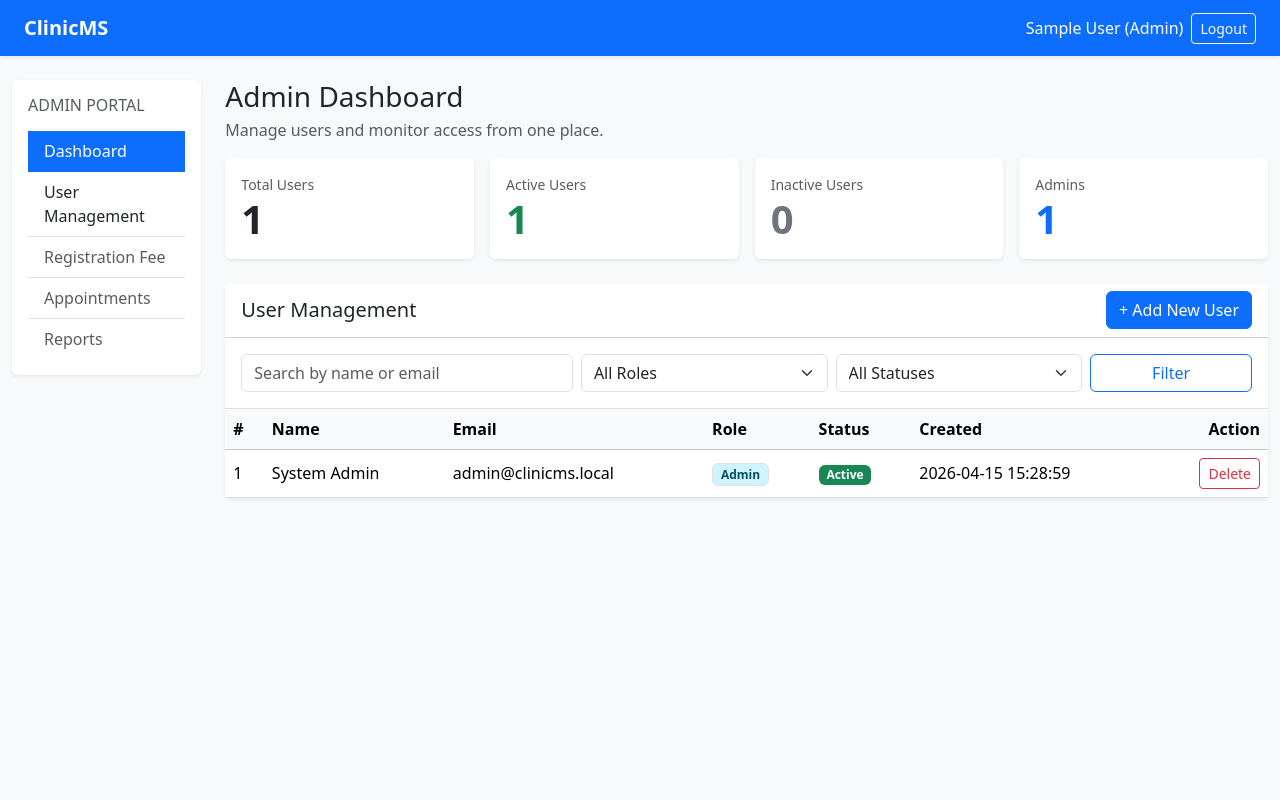
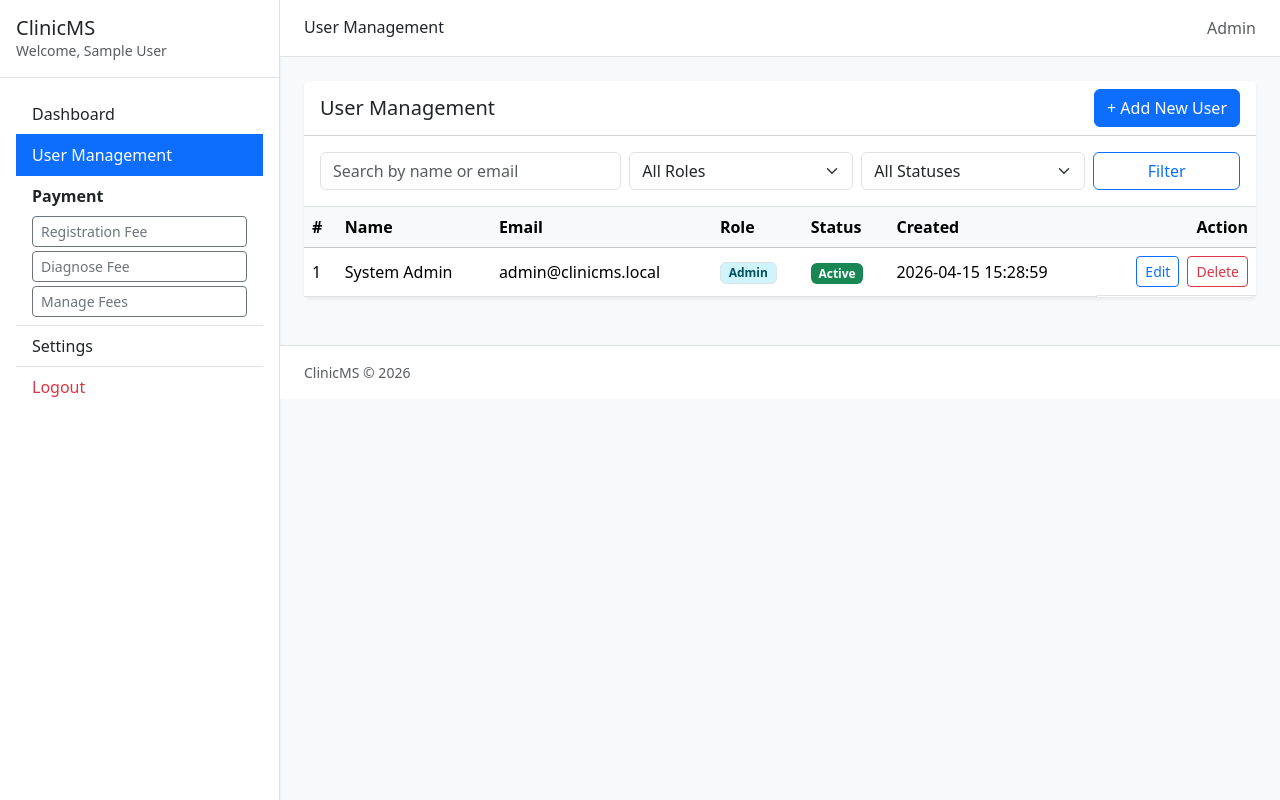
Before and after one commit to Samsonhirpa/ClinicMS, a CodeIgniter app: page /clinicms/index.php/users in a window 1280 px wide. Run offline with CodeIgniter, Linux system fonts and the light colour scheme; the visitor is signed in with stand-in values (Sample User, id 1); data comes from the database, SQL or seed files in the repository.

Commit message:
Restructure layout and add dashboard/users/payments modules

```diff
--- a/application/config/routes.php
+++ b/application/config/routes.php
@@ -1,61 +1,22 @@
 <?php
 defined('BASEPATH') OR exit('No direct script access allowed');
 
-/*
-| -------------------------------------------------------------------------
-| URI ROUTING
-| -------------------------------------------------------------------------
-| This file lets you re-map URI requests to specific controller functions.
-|
-| Typically there is a one-to-one relationship between a URL string
-| and its corresponding controller class/method. The segments in a
-| URL normally follow this pattern:
-|
-|	example.com/class/method/id/
-|
-| In some instances, however, you may want to remap this relationship
-| so that a different class/function is called than the one
-| corresponding to the URL.
-|
-| Please see the user guide for complete details:
-|
-|	https://codeigniter.com/userguide3/general/routing.html
-|
-| -------------------------------------------------------------------------
-| RESERVED ROUTES
-| -------------------------------------------------------------------------
-|
-| There are three reserved routes:
-|
-|	$route['default_controller'] = 'auth/login';
-|
-| This route indicates which controller class should be loaded if the
-| URI contains no data. In the above example, the "welcome" class
-| would be loaded.
-|
-|	$route['404_override'] = 'errors/page_missing';
-|
-| This route will tell the Router which controller/method to use if those
-| provided in the URL cannot be matched to a valid route.
-|
-|	$route['translate_uri_dashes'] = FALSE;
-|
-| This is not exactly a route, but allows you to automatically route
-| controller and method names that contain dashes. '-' isn't a valid
-| class or method name character, so it requires translation.
-| When you set this option to TRUE, it will replace ALL dashes in the
-| controller and method URI segments.
-|
-| Examples:	my-controller/index	-> my_controller/index
-|		my-controller/my-method	-> my_controller/my_method
-*/
 $route['default_controller'] = 'auth/login';
 $route['404_override'] = '';
 $route['translate_uri_dashes'] = FALSE;
 
 $route['login'] = 'auth/login';
 $route['logout'] = 'auth/logout';
+
+$route['dashboard'] = 'dashboard/index';
+
 $route['users'] = 'users/index';
 $route['users/create'] = 'users/create';
 $route['users/update/(:num)'] = 'users/update/$1';
 $route['users/delete/(:num)'] = 'users/delete/$1';
+
+$route['payments'] = 'payments/index';
+$route['payments/create'] = 'payments/create';
+$route['payments/update/(:num)'] = 'payments/update/$1';
+$route['payments/delete/(:num)'] = 'payments/delete/$1';
+$route['payments/settings'] = 'payments/settings';
--- a/application/controllers/Auth.php
+++ b/application/controllers/Auth.php
@@ -14,7 +14,7 @@ class Auth extends MY_Controller
     public function login()
     {
         if ($this->session->userdata('user_id')) {
-            redirect('users');
+            redirect('dashboard');
         }
 
         if ($this->input->method() === 'post') {
@@ -34,7 +34,7 @@ class Auth extends MY_Controller
                         'role' => $user->role,
                     ]);
 
-                    redirect('users');
+                    redirect('dashboard');
                 }
 
                 $this->session->set_flashdata('error', 'Invalid credentials or inactive account.');
--- a/application/controllers/Users.php
+++ b/application/controllers/Users.php
@@ -27,9 +27,10 @@ class Users extends MY_Controller
         $data['roles'] = $this->roles;
         $data['statuses'] = $this->statuses;
         $data['filters'] = $filters;
-        $data['counts'] = $this->User_model->getCounts();
-
-        $this->load->view('users/index', $data);
+        $this->render('users/index', $data, [
+            'title' => 'User Management',
+            'activeMenu' => 'users',
+        ]);
     }
 
     public function create()
--- a/application/core/MY_Controller.php
+++ b/application/core/MY_Controller.php
@@ -27,4 +27,22 @@ class MY_Controller extends CI_Controller
             show_error('Access denied.', 403);
         }
     }
+
+    protected function render($view, array $data = [], array $layoutData = [])
+    {
+        $layoutData = array_merge([
+            'title' => 'ClinicMS',
+            'activeMenu' => '',
+            'showSidebar' => true,
+            'containerClass' => 'app-content p-4',
+        ], $layoutData);
+
+        $this->load->view('layouts/header', $layoutData);
+        if (!empty($layoutData['showSidebar'])) {
+            $this->load->view('layouts/sidemenu', $layoutData);
+        }
+
+        $this->load->view($view, $data);
+        $this->load->view('layouts/footer');
+    }
 }
--- a/application/views/auth/login.php
+++ b/application/views/auth/login.php
@@ -1,9 +1,9 @@
 <?php
 $title = 'Login';
-$hideNavbar = true;
 $bodyClass = 'bg-primary bg-gradient min-vh-100 d-flex align-items-center';
 $containerClass = 'container';
-$this->load->view('layouts/header', compact('title', 'hideNavbar', 'bodyClass', 'containerClass'));
+$showSidebar = false;
+$this->load->view('layouts/header', compact('title', 'bodyClass', 'containerClass', 'showSidebar'));
 ?>
 <div class="row justify-content-center">
     <div class="col-lg-9 col-xl-8">
--- a/application/views/layouts/footer.php
+++ b/application/views/layouts/footer.php
@@ -1,4 +1,11 @@
+<?php if (isset($showSidebar) && $showSidebar === false): ?>
+    </div>
+<?php else: ?>
+    </section>
+    <footer class="bg-white border-top px-4 py-3 text-muted small">ClinicMS &copy; <?= date('Y'); ?></footer>
+</main>
 </div>
+<?php endif; ?>
 <script src="https://cdn.jsdelivr.net/npm/bootstrap@5.3.3/dist/js/bootstrap.bundle.min.js"></script>
 </body>
 </html>
--- a/application/views/layouts/header.php
+++ b/application/views/layouts/header.php
@@ -5,25 +5,24 @@
     <meta name="viewport" content="width=device-width, initial-scale=1">
     <title><?= isset($title) ? html_escape($title) : 'ClinicMS'; ?></title>
     <link href="https://cdn.jsdelivr.net/npm/bootstrap@5.3.3/dist/css/bootstrap.min.css" rel="stylesheet">
+    <style>
+        body { min-height: 100vh; background: #f8f9fa; }
+        .app-shell { min-height: 100vh; }
+        .app-sidebar { width: 280px; min-height: 100vh; max-height: 100vh; overflow-y: auto; }
+        .app-main { min-width: 0; flex: 1; max-height: 100vh; overflow-y: auto; }
+        .mini-chart-bar { height: 10px; border-radius: 999px; background: #e9ecef; overflow: hidden; }
+        .mini-chart-bar span { display: block; height: 100%; background: #0d6efd; }
+    </style>
 </head>
-<body class="<?= isset($bodyClass) ? html_escape($bodyClass) : 'bg-light'; ?>">
-<?php if (!isset($hideNavbar) || !$hideNavbar): ?>
-<nav class="navbar navbar-expand-lg navbar-dark bg-primary shadow-sm">
-    <div class="container-fluid px-4">
-        <a class="navbar-brand fw-semibold" href="<?= site_url('users'); ?>">ClinicMS</a>
-        <?php if ($this->session->userdata('user_id')): ?>
-            <div class="ms-auto text-white d-flex align-items-center gap-2">
-                <span><?= html_escape($this->session->userdata('name')); ?> (<?= ucfirst(html_escape($this->session->userdata('role'))); ?>)</span>
-                <a class="btn btn-sm btn-outline-light" href="<?= site_url('logout'); ?>">Logout</a>
-            </div>
+<body class="<?= isset($bodyClass) ? html_escape($bodyClass) : ''; ?>">
+<?php if (isset($showSidebar) && $showSidebar === false): ?>
+    <div class="<?= isset($containerClass) ? html_escape($containerClass) : 'container py-4'; ?>">
+        <?php if ($this->session->flashdata('success')): ?>
+            <div class="alert alert-success"><?= $this->session->flashdata('success'); ?></div>
         <?php endif; ?>
-    </div>
-</nav>
+        <?php if ($this->session->flashdata('error')): ?>
+            <div class="alert alert-danger"><?= $this->session->flashdata('error'); ?></div>
+        <?php endif; ?>
+<?php else: ?>
+<div class="d-flex app-shell">
 <?php endif; ?>
-<div class="<?= isset($containerClass) ? html_escape($containerClass) : 'container py-4'; ?>">
-    <?php if ($this->session->flashdata('success')): ?>
-        <div class="alert alert-success"><?= $this->session->flashdata('success'); ?></div>
-    <?php endif; ?>
-    <?php if ($this->session->flashdata('error')): ?>
-        <div class="alert alert-danger"><?= $this->session->flashdata('error'); ?></div>
-    <?php endif; ?>
--- /dev/null
+++ b/application/views/layouts/sidemenu.php
@@ -0,0 +1,38 @@
+<aside class="app-sidebar bg-white border-end shadow-sm">
+    <div class="p-3 border-bottom position-sticky top-0 bg-white" style="z-index: 2;">
+        <h5 class="mb-0">ClinicMS</h5>
+        <small class="text-muted d-block">Welcome, <?= html_escape($this->session->userdata('name')); ?></small>
+    </div>
+
+    <nav class="p-3">
+        <div class="list-group list-group-flush">
+            <a href="<?= site_url('dashboard'); ?>" class="list-group-item list-group-item-action <?= $activeMenu === 'dashboard' ? 'active' : ''; ?>">Dashboard</a>
+            <a href="<?= site_url('users'); ?>" class="list-group-item list-group-item-action <?= $activeMenu === 'users' ? 'active' : ''; ?>">User Management</a>
+
+            <div class="list-group-item">
+                <div class="fw-semibold mb-2">Payment</div>
+                <div class="d-grid gap-1">
+                    <a href="<?= site_url('payments?type=registration'); ?>" class="btn btn-sm btn-outline-secondary text-start">Registration Fee</a>
+                    <a href="<?= site_url('payments?type=diagnose'); ?>" class="btn btn-sm btn-outline-secondary text-start">Diagnose Fee</a>
+                    <a href="<?= site_url('payments'); ?>" class="btn btn-sm btn-outline-secondary text-start <?= $activeMenu === 'payments' ? 'active' : ''; ?>">Manage Fees</a>
+                </div>
+            </div>
+
+            <a href="<?= site_url('payments/settings'); ?>" class="list-group-item list-group-item-action <?= $activeMenu === 'settings' ? 'active' : ''; ?>">Settings</a>
+            <a href="<?= site_url('logout'); ?>" class="list-group-item list-group-item-action text-danger">Logout</a>
+        </div>
+    </nav>
+</aside>
+
+<main class="app-main d-flex flex-column">
+    <header class="bg-white border-bottom px-4 py-3 d-flex justify-content-between align-items-center">
+        <h6 class="mb-0"><?= isset($title) ? html_escape($title) : 'ClinicMS'; ?></h6>
+        <span class="text-muted"><?= ucfirst(html_escape($this->session->userdata('role'))); ?></span>
+    </header>
+    <section class="<?= isset($containerClass) ? html_escape($containerClass) : 'app-content p-4'; ?>">
+        <?php if ($this->session->flashdata('success')): ?>
+            <div class="alert alert-success"><?= $this->session->flashdata('success'); ?></div>
+        <?php endif; ?>
+        <?php if ($this->session->flashdata('error')): ?>
+            <div class="alert alert-danger"><?= $this->session->flashdata('error'); ?></div>
+        <?php endif; ?>
--- a/application/views/users/index.php
+++ b/application/views/users/index.php
@@ -1,66 +1,4 @@
-<?php
-$title = 'Admin Dashboard';
-$bodyClass = 'bg-light';
-$containerClass = 'container-fluid py-4';
-$this->load->view('layouts/header', compact('title', 'bodyClass', 'containerClass'));
-?>
-<div class="row g-4">
-    <aside class="col-lg-3 col-xl-2">
-        <div class="card border-0 shadow-sm sticky-top" style="top: 1rem;">
-            <div class="card-body p-3">
-                <h6 class="text-uppercase text-muted mb-3">Admin Portal</h6>
-                <div class="list-group list-group-flush">
-                    <a href="#dashboard" class="list-group-item list-group-item-action active">Dashboard</a>
-                    <a href="#user-management" class="list-group-item list-group-item-action">User Management</a>
-                    <a href="#" class="list-group-item list-group-item-action disabled">Registration Fee</a>
-                    <a href="#" class="list-group-item list-group-item-action disabled">Appointments</a>
-                    <a href="#" class="list-group-item list-group-item-action disabled">Reports</a>
-                </div>
-            </div>
-        </div>
-    </aside>
-
-    <section class="col-lg-9 col-xl-10">
-        <div id="dashboard" class="mb-4">
-            <h3 class="mb-1">Admin Dashboard</h3>
-            <p class="text-muted mb-3">Manage users and monitor access from one place.</p>
-            <div class="row g-3">
-                <div class="col-md-6 col-xl-3">
-                    <div class="card border-0 shadow-sm h-100">
-                        <div class="card-body">
-                            <div class="text-muted small">Total Users</div>
-                            <div class="display-6 fw-semibold"><?= (int) $counts['total_users']; ?></div>
-                        </div>
-                    </div>
-                </div>
-                <div class="col-md-6 col-xl-3">
-                    <div class="card border-0 shadow-sm h-100">
-                        <div class="card-body">
-                            <div class="text-muted small">Active Users</div>
-                            <div class="display-6 fw-semibold text-success"><?= (int) $counts['active_users']; ?></div>
-                        </div>
-                    </div>
-                </div>
-                <div class="col-md-6 col-xl-3">
-                    <div class="card border-0 shadow-sm h-100">
-                        <div class="card-body">
-                            <div class="text-muted small">Inactive Users</div>
-                            <div class="display-6 fw-semibold text-secondary"><?= (int) $counts['inactive_users']; ?></div>
-                        </div>
-                    </div>
-                </div>
-                <div class="col-md-6 col-xl-3">
-                    <div class="card border-0 shadow-sm h-100">
-                        <div class="card-body">
-                            <div class="text-muted small">Admins</div>
-                            <div class="display-6 fw-semibold text-primary"><?= (int) $counts['admins']; ?></div>
-                        </div>
-                    </div>
-                </div>
-            </div>
-        </div>
-
-        <div id="user-management" class="card border-0 shadow-sm">
+<div class="card border-0 shadow-sm mb-4">
     <div class="card-header bg-white d-flex flex-wrap gap-2 justify-content-between align-items-center">
         <h5 class="mb-0">User Management</h5>
         <button class="btn btn-primary" data-bs-toggle="modal" data-bs-target="#addUserModal">+ Add New User</button>
@@ -122,7 +60,8 @@ $this->load->view('layouts/header', compact('title', 'bodyClass', 'containerClas
                             </span>
                         </td>
                         <td><?= html_escape($user->created_at); ?></td>
-                                <td class="text-end">
+                        <td class="text-end d-flex gap-2 justify-content-end">
+                            <button class="btn btn-sm btn-outline-primary" data-bs-toggle="modal" data-bs-target="#editUserModal<?= (int) $user->id; ?>">Edit</button>
                             <a class="btn btn-sm btn-outline-danger" href="<?= site_url('users/delete/' . $user->id); ?>" onclick="return confirm('Delete this user?');">Delete</a>
                         </td>
                     </tr>
@@ -130,8 +69,6 @@ $this->load->view('layouts/header', compact('title', 'bodyClass', 'containerClas
             </tbody>
         </table>
     </div>
-        </div>
-    </section>
 </div>
 
 <div class="modal fade" id="addUserModal" tabindex="-1" aria-labelledby="addUserModalLabel" aria-hidden="true">
@@ -144,32 +81,19 @@ $this->load->view('layouts/header', compact('title', 'bodyClass', 'containerClas
             <?= form_open('users/create'); ?>
                 <div class="modal-body">
                     <div class="row g-3">
-                        <div class="col-md-6">
-                            <label class="form-label">Full Name</label>
-                            <input type="text" class="form-control" name="name" required>
-                        </div>
-                        <div class="col-md-6">
-                            <label class="form-label">Email</label>
-                            <input type="email" class="form-control" name="email" required>
-                        </div>
-                        <div class="col-md-6">
-                            <label class="form-label">Password</label>
-                            <input type="password" class="form-control" name="password" required>
-                        </div>
+                        <div class="col-md-6"><label class="form-label">Full Name</label><input type="text" class="form-control" name="name" required></div>
+                        <div class="col-md-6"><label class="form-label">Email</label><input type="email" class="form-control" name="email" required></div>
+                        <div class="col-md-6"><label class="form-label">Password</label><input type="password" class="form-control" name="password" required></div>
                         <div class="col-md-3">
                             <label class="form-label">Role</label>
                             <select class="form-select" name="role" required>
-                                <?php foreach ($roles as $role): ?>
-                                    <option value="<?= html_escape($role); ?>"><?= ucfirst($role); ?></option>
-                                <?php endforeach; ?>
+                                <?php foreach ($roles as $role): ?><option value="<?= html_escape($role); ?>"><?= ucfirst($role); ?></option><?php endforeach; ?>
                             </select>
                         </div>
                         <div class="col-md-3">
                             <label class="form-label">Status</label>
                             <select class="form-select" name="status" required>
-                                <?php foreach ($statuses as $status): ?>
-                                    <option value="<?= html_escape($status); ?>"><?= ucfirst($status); ?></option>
-                                <?php endforeach; ?>
+                                <?php foreach ($statuses as $status): ?><option value="<?= html_escape($status); ?>"><?= ucfirst($status); ?></option><?php endforeach; ?>
                             </select>
                         </div>
                     </div>
@@ -183,4 +107,30 @@ $this->load->view('layouts/header', compact('title', 'bodyClass', 'containerClas
     </div>
 </div>
 
-<?php $this->load->view('layouts/footer'); ?>
+<?php foreach ($users as $user): ?>
+<div class="modal fade" id="editUserModal<?= (int) $user->id; ?>" tabindex="-1" aria-hidden="true">
+    <div class="modal-dialog modal-lg modal-dialog-centered">
+        <div class="modal-content">
+            <div class="modal-header">
+                <h5 class="modal-title">Edit User</h5>
+                <button type="button" class="btn-close" data-bs-dismiss="modal" aria-label="Close"></button>
+            </div>
+            <?= form_open('users/update/' . $user->id); ?>
+                <div class="modal-body">
+                    <div class="row g-3">
+                        <div class="col-md-6"><label class="form-label">Full Name</label><input type="text" class="form-control" name="name" value="<?= html_escape($user->name); ?>" required></div>
+                        <div class="col-md-6"><label class="form-label">Email</label><input type="email" class="form-control" name="email" value="<?= html_escape($user->email); ?>" required></div>
+                        <div class="col-md-6"><label class="form-label">New Password (optional)</label><input type="password" class="form-control" name="password"></div>
+                        <div class="col-md-3"><label class="form-label">Role</label><select class="form-select" name="role" required><?php foreach ($roles as $role): ?><option value="<?= html_escape($role); ?>" <?= $user->role === $role ? 'selected' : ''; ?>><?= ucfirst($role); ?></option><?php endforeach; ?></select></div>
+                        <div class="col-md-3"><label class="form-label">Status</label><select class="form-select" name="status" required><?php foreach ($statuses as $status): ?><option value="<?= html_escape($status); ?>" <?= $user->status === $status ? 'selected' : ''; ?>><?= ucfirst($status); ?></option><?php endforeach; ?></select></div>
+                    </div>
+                </div>
+                <div class="modal-footer">
+                    <button type="button" class="btn btn-light" data-bs-dismiss="modal">Cancel</button>
+                    <button class="btn btn-primary">Save Changes</button>
+                </div>
+            <?= form_close(); ?>
+        </div>
+    </div>
+</div>
+<?php endforeach; ?>
```
Also changed, not shown: application/controllers/Dashboard.php (added, +51 -0 lines), application/controllers/Payments.php (added, +124 -0 lines), application/models/Fee_model.php (added, +128 -0 lines), application/views/dashboard/index.php (added, +57 -0 lines), application/views/payments/index.php (added, +50 -0 lines), application/views/payments/settings.php (added, +27 -0 lines). Lines whose indentation alone changed are shown as unchanged.
